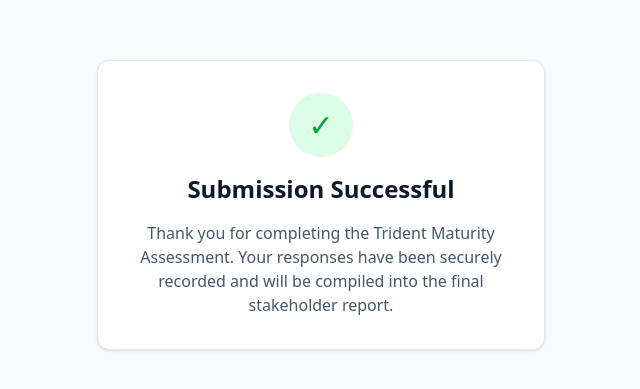
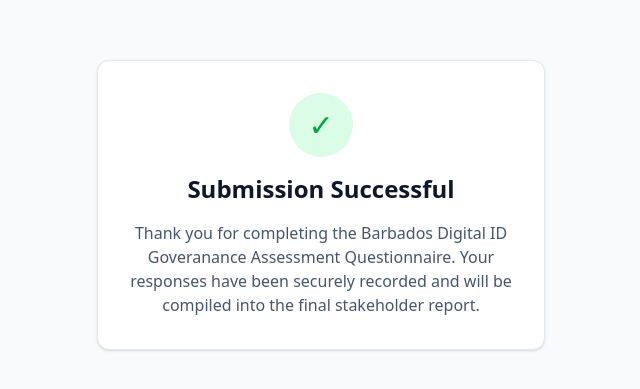
Before and after one commit to heysatya/digital-id-assessment, a Next.js app: page /thank-you in a window 1280 px wide. Shown: the part 195-584 px from the top of the page, without its empty margins (319-959 px from the left). Built offline with nearby package versions, Linux system fonts and the light colour scheme.

Commit message:
Replaced trident with digital id

```diff
--- a/src/app/admin/page.tsx
+++ b/src/app/admin/page.tsx
@@ -81,7 +81,7 @@
     const encodedUri = encodeURI(csvContent);
     const link = document.createElement("a");
     link.setAttribute("href", encodedUri);
-    link.setAttribute("download", `trident_assessments_${activeMode}.csv`);
+    link.setAttribute("download", `digital_id_assessments_${activeMode}.csv`);
     document.body.appendChild(link);
     link.click();
     document.body.removeChild(link);
@@ -154,8 +154,8 @@
         {/* Header & Filters */}
         <div className="flex flex-col md:flex-row justify-between items-start md:items-end gap-4 border-b pb-6">
           <div>
-            <h1 className="text-3xl font-bold text-slate-900">Macro-Level Dashboard</h1>
-            <p className="text-slate-500">Aggregated view of Trident Framework maturity.</p>
+            <h1 className="text-3xl font-bold text-slate-900">Macro-Level Dashboard of Digital ID Governance Assessment</h1>
+            <p className="text-slate-500">Aggregated View of Barbados Digital ID Governance Maturity.</p>
           </div>
           <div className="flex flex-wrap items-center gap-4">
             {activeMode === 'test' && filteredAssessments.length > 0 && (
--- a/src/app/thank-you/page.tsx
+++ b/src/app/thank-you/page.tsx
@@ -6,7 +6,7 @@
         <div className="w-16 h-16 bg-green-100 text-green-600 rounded-full flex items-center justify-center mx-auto text-3xl">✓</div>
         <h1 className="text-2xl font-bold text-slate-900">Submission Successful</h1>
         <p className="text-slate-600">
-          Thank you for completing the Trident Maturity Assessment. Your responses have been securely recorded and will be compiled into the final stakeholder report.
+          Thank you for completing the Barbados Digital ID Goveranance Assessment Questionnaire. Your responses have been securely recorded and will be compiled into the final stakeholder report.
         </p>
       </div>
     </main>
```
